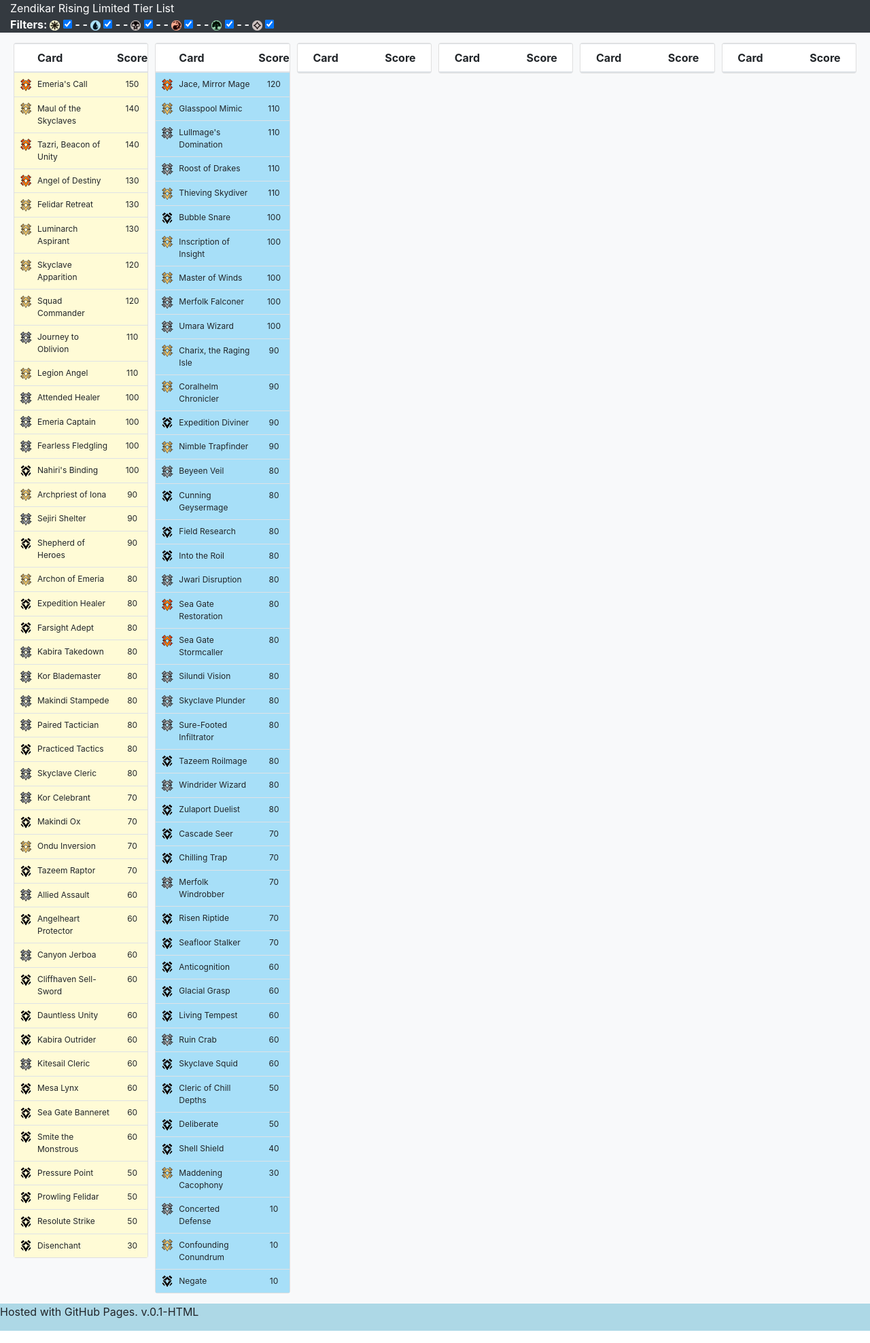
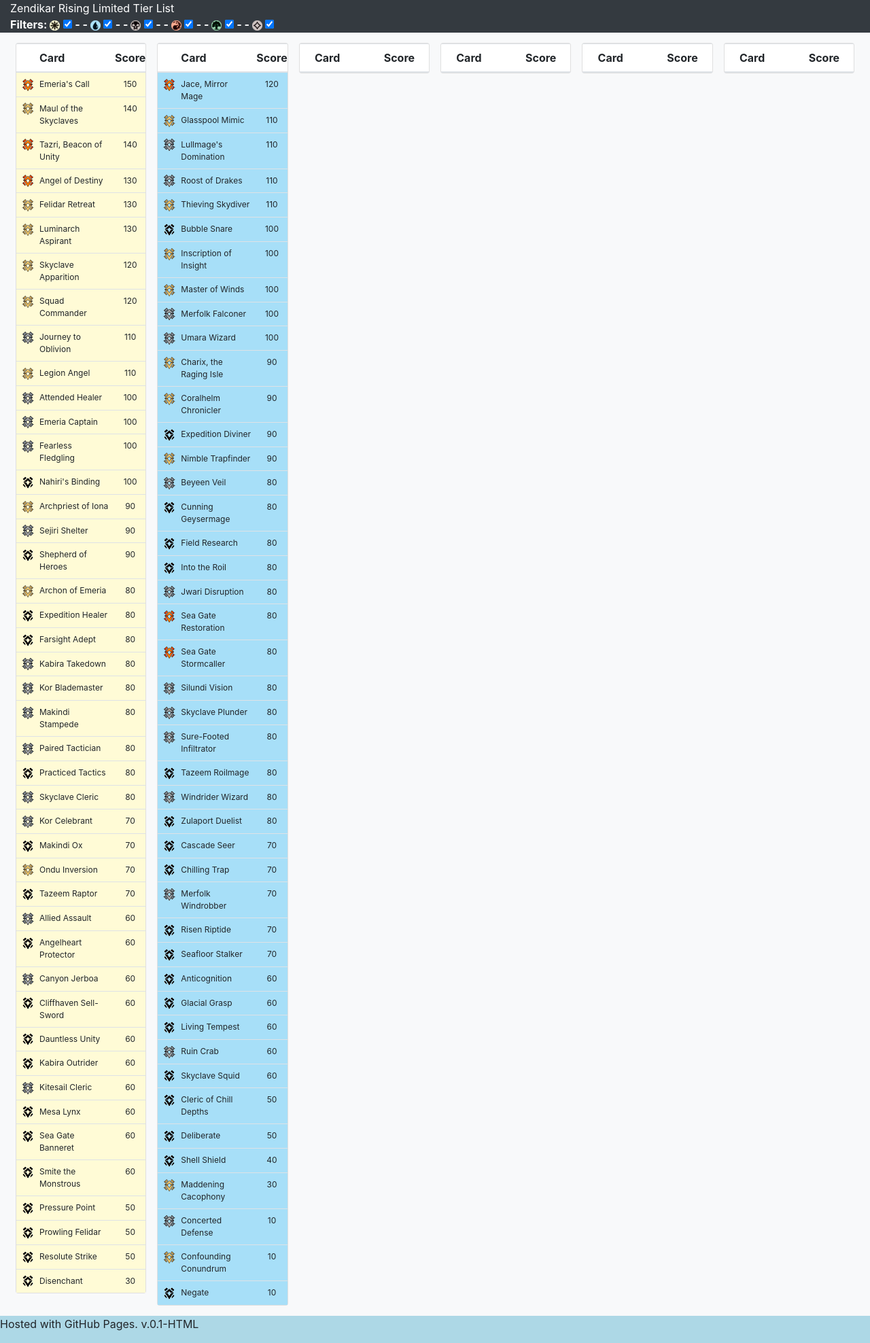
Before and after one commit to mxgamma/mxgamma.github.io, a PHP site: page / in a window 1280 px wide. Shown: the whole page at 68% size. Run offline with PHP 8.4, Linux system fonts and the light colour scheme; lists and menus that the app fills with data are empty.

Commit message:
Update style.css

```diff
--- a/style.css
+++ b/style.css
@@ -48,6 +48,6 @@ td {
 }
 
 #wColumn, #uColumn, #bColumn, #rColumn, #gColumn, #cColumn{
-    padding: 15px 5px 15px;
+    padding: 15px 8px 15px;
     border: none !important;
 }
```
